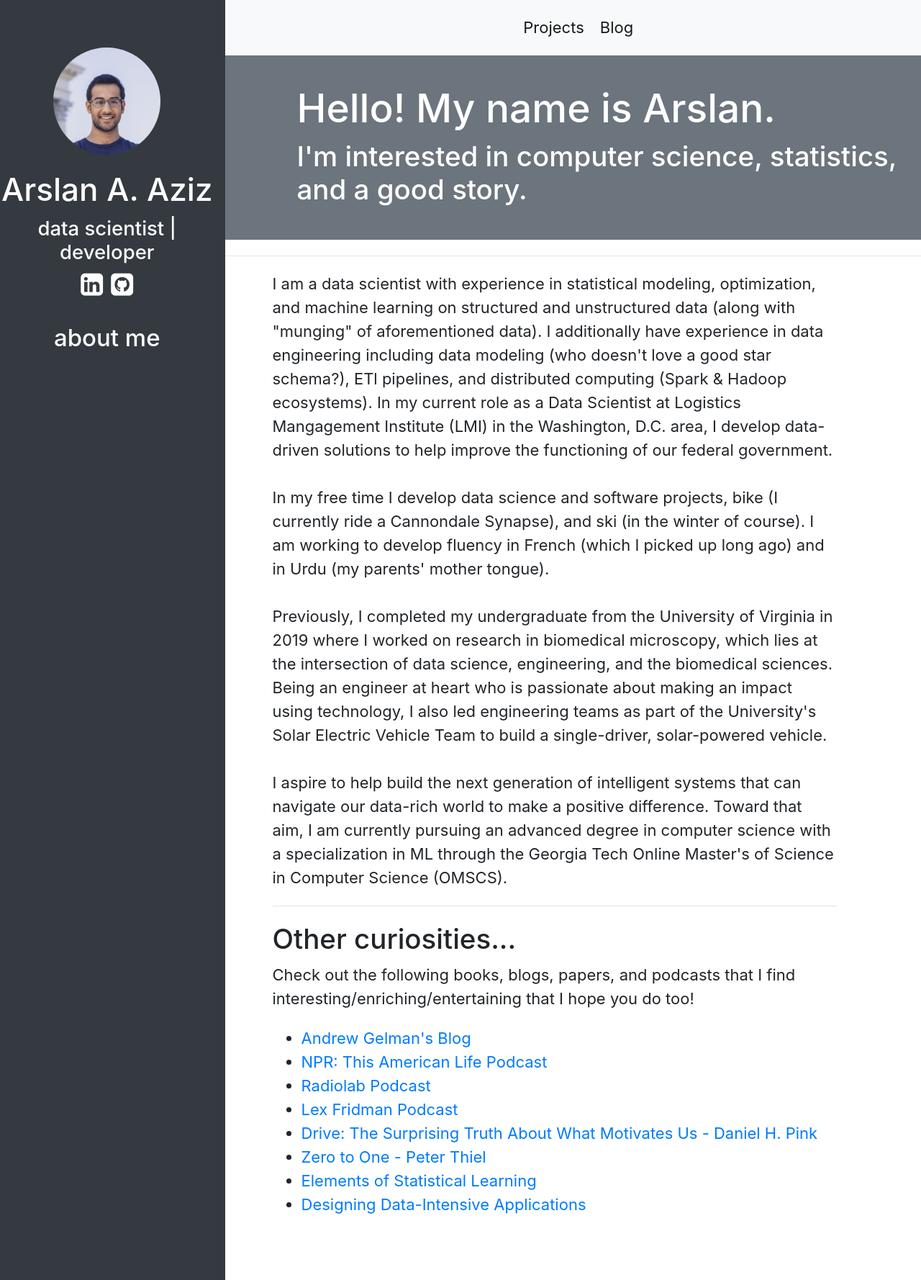
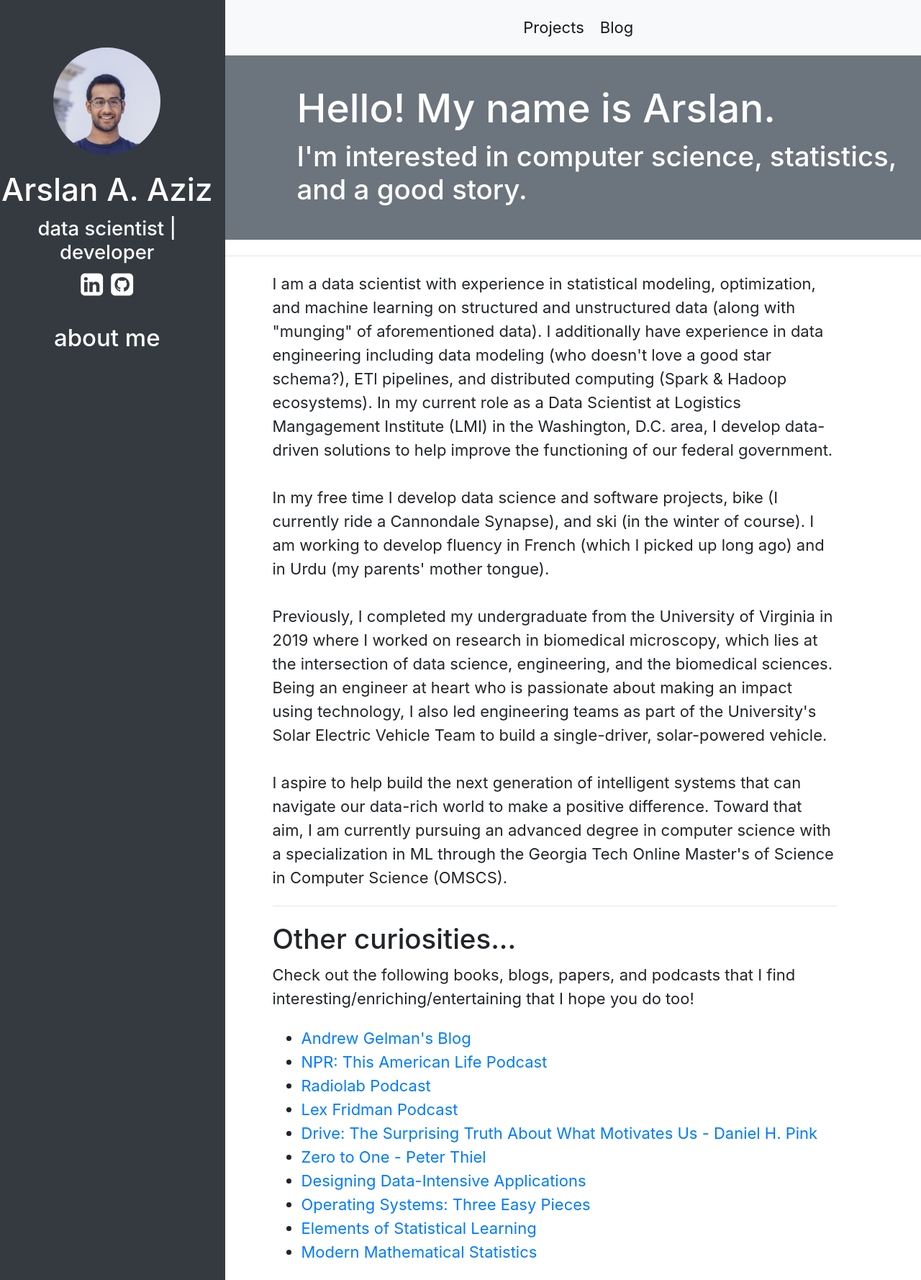
Before and after one commit to arslan-aziz/arslan-aziz.github.io, a Jekyll site: the page built from aboutme.html, in a window 1280 px wide. Shown: the whole page at 72% size. Built offline with Jekyll 4.4.1, drawn with Linux system fonts in a browser that asks for light colours; nearby versions of some CDN libraries.

Commit message:
add books

```diff
--- a/aboutme.html
+++ b/aboutme.html
@@ -46,8 +46,10 @@ title: About Me
                 <li><a href="https://lexfridman.com/" target="_blank">Lex Fridman Podcast</a></li>
                 <li><a href="https://www.danpink.com/books/drive/" target="_blank">Drive: The Surprising Truth About What Motivates Us - Daniel H. Pink</a></li>
                 <li><a href="https://www.amazon.com/Zero-One-Notes-Startups-Future/dp/0804139296" target="_blank">Zero to One - Peter Thiel</a></li>
+                <li><a href="https://www.amazon.com/Designing-Data-Intensive-Applications-Reliable-Maintainable/dp/1449373321" target="_blank">Designing Data-Intensive Applications</a></li>
+                <li><a href="https://pages.cs.wisc.edu/~remzi/OSTEP/" target="_blank">Operating Systems: Three Easy Pieces</a></li>
                 <li><a href="https://web.stanford.edu/~hastie/ElemStatLearn/" target="_blank">Elements of Statistical Learning</a></li>
-                <li><a href="https://www.amazon.com/Designing-Data-Intensive-Applications-Reliable-Maintainable/dp/1449373321" target="_blank">Designing Data-Intensive Applications</a></li>
+                <li><a href="Modern Mathematical Statistics" target="_blank">Modern Mathematical Statistics</a></li>
             </ul>
         </p>
     </div>
```
